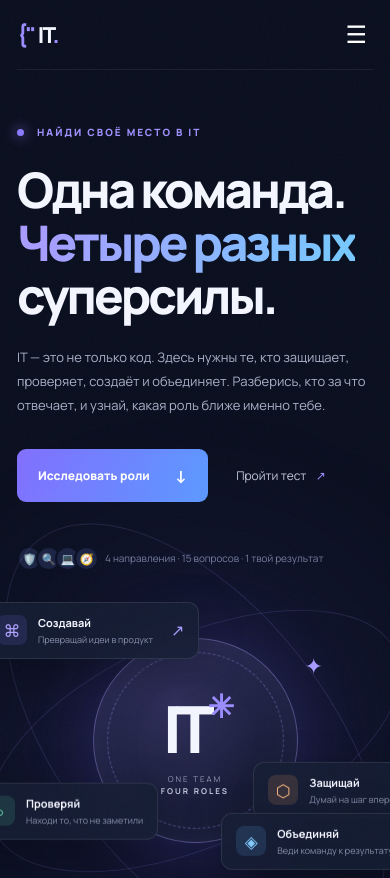
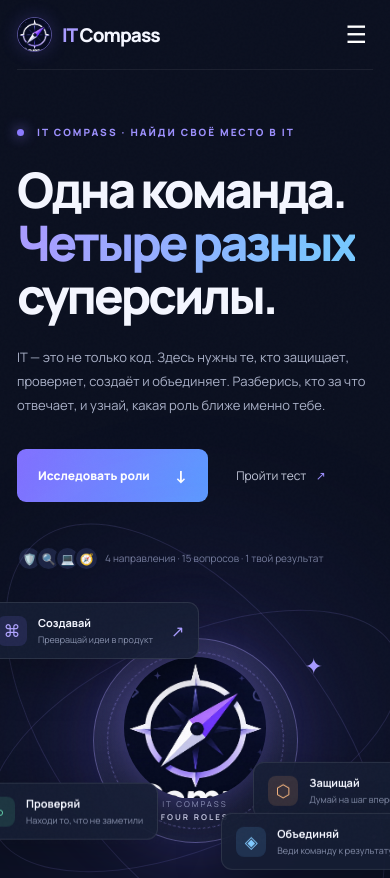
Before and after one commit to KopylovIgor4/it-roles.github.io, a plain HTML site: page index.html in a window 390 px wide. Shown: the top 878 px of the page. Drawn offline with Linux system fonts and the light colour scheme.

Commit message:
Add "IT Compass" title

```diff
--- a/index.html
+++ b/index.html
@@ -4,7 +4,7 @@
     <meta charset="UTF-8" />
     <meta name="viewport" content="width=device-width, initial-scale=1.0" />
     <meta name="theme-color" content="#0b1020" />
-    <title>Кем быть в IT? — Роли в IT-команде</title>
+    <title>IT Compass — Найди свой путь в IT</title>
     <link rel="preconnect" href="https://fonts.googleapis.com" />
     <link rel="preconnect" href="https://fonts.gstatic.com" crossorigin />
     <link
@@ -16,25 +16,24 @@
   <body>
     <div class="noise"></div>
     <header class="header">
-      <a class="brand" href="#top"
-        ><span class="brand-mark">{"</span> IT<span class="brand-dot"
-          >.</span
-        ></a
-      >
+      <a class="brand" href="#top" aria-label="IT Compass — на главную">
+        <img class="brand-emblem" src="compass-emblem.png" alt="" />
+        <span class="brand-name"><span>IT</span> Compass</span>
+      </a>
       <nav class="nav">
         <a href="#roles">Роли</a>
         <a href="#team">Как работает команда</a>
         <a href="#test">Тест на роль</a>
       </nav>
       <a class="header-cta" href="#test">Узнать свою роль <span>↗</span></a>
-      <button class="menu-toggle" aria-label="Открыть меню">☰</button>
+      <button class="menu-toggle" aria-label="Открыть меню" aria-expanded="false">☰</button>
     </header>
 
     <main id="top">
       <section class="hero section-wrap">
         <div class="hero-copy reveal">
           <div class="eyebrow">
-            <span class="pulse"></span> НАЙДИ СВОЁ МЕСТО В IT
+            <span class="pulse"></span> IT COMPASS · НАЙДИ СВОЁ МЕСТО В IT
           </div>
           <h1>
             Одна команда.<br /><span class="gradient-text">Четыре разных</span
@@ -67,8 +66,8 @@
           </div>
           <div class="core">
             <div class="core-ring"></div>
-            <div class="core-symbol">IT<span>✳</span></div>
-            <div class="core-caption">ONE TEAM<br /><b>FOUR ROLES</b></div>
+            <img class="core-emblem" src="compass-emblem.png" alt="Эмблема-компас IT Compass" />
+            <div class="core-caption">IT COMPASS<br /><b>FOUR ROLES</b></div>
           </div>
           <div class="float-card card-left">
             <span class="mini-icon green">⌕</span>
@@ -251,7 +250,7 @@
             А какая роль<br /><span class="gradient-text">подходит тебе?</span>
           </h2>
           <p>
-            Мы создали VK-бота, который поможет определить, к какому
+            Мы создали Telegram-бота, который поможет определить, к какому
             направлению в IT ты больше склонен. Ответь всего на 15 вопросов — и
             получи результат.
           </p>
@@ -264,13 +263,13 @@
             >Пройти тест в VK <span>↗</span></a
           >
           <span class="quiz-footnote"
-            >15 вопросов · Несколько минут · Твой ориентир в мире IT</span
+            >15 вопросов · Несколько минут · Твой компас в мире IT</span
           >
         </div>
         <div class="quiz-art reveal">
           <div class="quiz-circle">
             <div class="quiz-inner">
-              <span>?</span><small>YOUR<br />IT ROLE</small>
+              <span>?</span><small>YOUR<br />IT COMPASS</small>
             </div>
           </div>
           <div class="quiz-chip chip-one">🛡️ Security</div>
@@ -282,12 +281,12 @@
     </main>
 
     <footer class="footer section-wrap">
-      <a class="brand" href="#top"
-        ><span class="brand-mark">{"</span> IT<span class="brand-dot"
-          >.</span
-        ></a
-      ><span>Учебный проект · Роли в IT-команде</span
-      ><a href="#top">Наверх ↑</a>
+      <a class="brand" href="#top" aria-label="IT Compass — на главную">
+        <img class="brand-emblem" src="compass-emblem.png" alt="" />
+        <span class="brand-name"><span>IT</span> Compass</span>
+      </a>
+      <span>IT Compass · Учебный проект о ролях в IT-команде</span>
+      <a href="#top">Наверх ↑</a>
     </footer>
     <script src="script.js"></script>
   </body>
--- a/script.js
+++ b/script.js
@@ -1,27 +1,39 @@
 // Появление блоков при прокрутке
-const observer = new IntersectionObserver((entries) => {
+const observer = new IntersectionObserver(
+  (entries) => {
     entries.forEach((entry) => {
       if (entry.isIntersecting) {
-      entry.target.classList.add('visible');
+        entry.target.classList.add("visible");
         observer.unobserve(entry.target);
       }
     });
-}, { threshold: 0.12 });
+  },
+  { threshold: 0.12 }
+);
 
-document.querySelectorAll('.reveal').forEach((element) => observer.observe(element));
+document
+  .querySelectorAll(".reveal")
+  .forEach((element) => observer.observe(element));
 
 // Мобильное меню
-const menuButton = document.querySelector('.menu-toggle');
-const nav = document.querySelector('.nav');
+const menuButton = document.querySelector(".menu-toggle");
+const nav = document.querySelector(".nav");
 
-menuButton.addEventListener('click', () => {
-  nav.classList.toggle('open');
-  menuButton.textContent = nav.classList.contains('open') ? '×' : '☰';
+if (menuButton && nav) {
+  menuButton.addEventListener("click", () => {
+    nav.classList.toggle("open");
+    menuButton.textContent = nav.classList.contains("open") ? "×" : "☰";
+    menuButton.setAttribute(
+      "aria-expanded",
+      nav.classList.contains("open") ? "true" : "false"
+    );
   });
 
-nav.querySelectorAll('a').forEach((link) => {
-  link.addEventListener('click', () => {
-    nav.classList.remove('open');
-    menuButton.textContent = '☰';
+  nav.querySelectorAll("a").forEach((link) => {
+    link.addEventListener("click", () => {
+      nav.classList.remove("open");
+      menuButton.textContent = "☰";
+      menuButton.setAttribute("aria-expanded", "false");
     });
   });
+}
--- a/style.css
+++ b/style.css
@@ -39,9 +39,24 @@ a {
   z-index: 20;
 }
 .brand {
-  font-size: 22px;
+  display: inline-flex;
+  align-items: center;
+  gap: 10px;
+  font-size: 21px;
   font-weight: 800;
-  letter-spacing: -1.5px;
+  letter-spacing: -1px;
+  white-space: nowrap;
+}
+.brand-emblem {
+  width: 39px;
+  height: 39px;
+  object-fit: cover;
+  border-radius: 50%;
+  border: 1px solid #9b8cff88;
+  box-shadow: 0 0 18px #7667ff35;
+}
+.brand-name span {
+  color: #a99cff;
 }
 .brand-mark {
   color: #9b8cff;
@@ -231,15 +246,12 @@ a {
   border-radius: 50%;
   animation: spin 30s linear infinite;
 }
-.core-symbol {
-  font-size: 65px;
-  font-weight: 800;
-  letter-spacing: -7px;
-}
-.core-symbol span {
-  color: #9c8dff;
-  font-size: 32px;
-  vertical-align: top;
+.core-emblem {
+  width: 142px;
+  height: 142px;
+  object-fit: cover;
+  border-radius: 50%;
+  filter: drop-shadow(0 0 18px #8c7bff55);
 }
 .core-caption {
   text-align: center;
@@ -776,6 +788,13 @@ a {
   .header {
     height: 70px;
   }
+  .brand {
+    font-size: 19px;
+  }
+  .brand-emblem {
+    width: 35px;
+    height: 35px;
+  }
   .nav,
   .header-cta {
     display: none;
```
Also changed, not shown: compass-emblem.png (added), it-compass-full-logo.png (added). Lines whose indentation alone changed are shown as unchanged.
